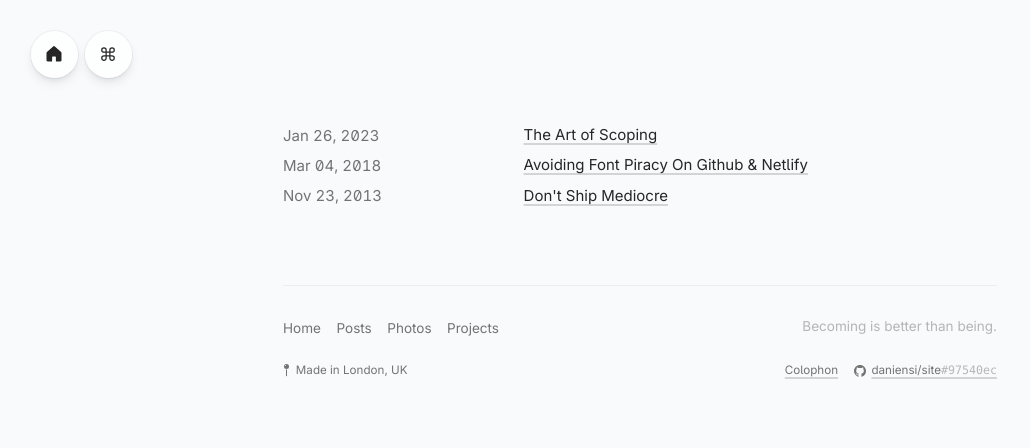
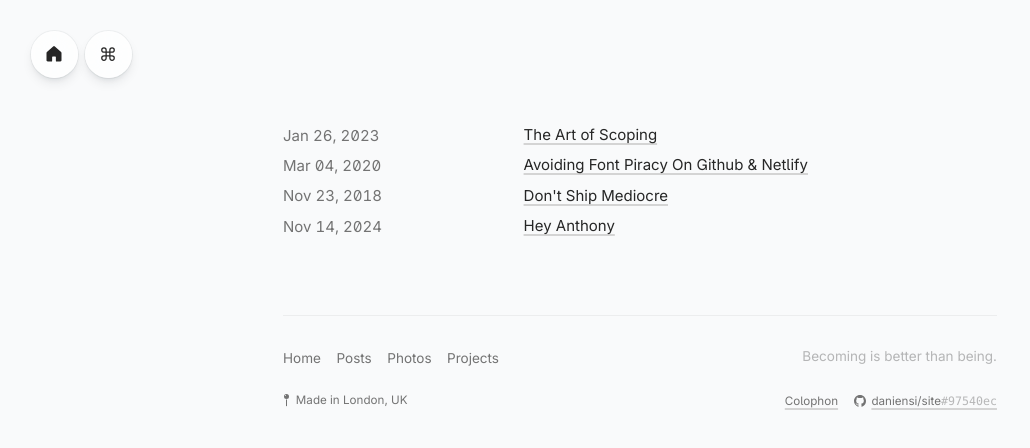
Before and after one commit to DaniEnsi/site, a Next.js app: page /posts in a window 1280 px wide. Shown: the top 448 px of the page, without its empty margins (0-1030 px from the left). Built offline with nearby package versions, Linux system fonts and the light colour scheme; what tailwindcss-touch would draw is missing.

Commit message:
Update constants.ts

```diff
--- a/constants.ts
+++ b/constants.ts
@@ -36,7 +36,7 @@ export const posts = [
   {
     title: "Avoiding Font Piracy On Github & Netlify",
     slug: "avoiding-font-piracy-github-netlify",
-    publishedDate: "2018-03-05T00:00:00.000+01:00",
+    publishedDate: "2020-03-05T00:00:00.000+01:00",
     coverUrl: null,
     coverAlt: null,
     metaDescription: "After reading How Github became the web's largest font piracy site (and how to fix it) I was wondering how I can avoid uploading/publishing font files on Github",
@@ -46,12 +46,22 @@ export const posts = [
   {
     title: "Don't Ship Mediocre",
     slug: "dont-ship-mediocre",
-    publishedDate: "2013-11-23T12:00:00.000+02:00",
+    publishedDate: "2018-11-23T12:00:00.000+02:00",
     coverUrl: null,
     coverAlt: null,
-    metaDescription: "I wrote this post about 10 years ago. I wanted to include it as I still very much stand by it. Living by principle and all that.",
+    metaDescription: "I wrote this post about 5 years ago. I wanted to include it as I still very much stand by it. Living by principle and all that.",
     tags: null,
-    body: "<Note>\n  I wrote this post about 10 years ago. I wanted to include it as I still very much stand by it. Living by principle and all that.\n</Note>\n\nIn the last couple of weeks, I have made quite a bit of experience when it comes to shipping projects and designs. Today I want to share one of the lessons I've learned from doing that.\n\n> Don't ship mediocre.\n\nExplanation needed?\n\nIf you know that something about your design could be executed better, __then change it__. There is no excuse for not doing it.\n\nI often find myself ignoring bugs or things I could do better: I just want to ship the project and disregard some of the small things – details I could present better; mostly because motivation or time is lacking.\n\nBut finally, as a designer, you always have to try to get the best out of every project, because everything you do represents – and defines you."
+    body: "<Note>\n  I wrote this post about 5 years ago. I wanted to include it as I still very much stand by it. Living by principle and all that.\n</Note>\n\nIn the last couple of weeks, I have made quite a bit of experience when it comes to shipping projects and designs. Today I want to share one of the lessons I've learned from doing that.\n\n> Don't ship mediocre.\n\nExplanation needed?\n\nIf you know that something about your design could be executed better, __then change it__. There is no excuse for not doing it.\n\nI often find myself ignoring bugs or things I could do better: I just want to ship the project and disregard some of the small things – details I could present better; mostly because motivation or time is lacking.\n\nBut finally, as a designer, you always have to try to get the best out of every project, because everything you do represents – and defines you."
+  },
+  {
+    title: "Hey Anthony",
+    slug: "hey-anthony",
+    publishedDate: "2024-11-14T12:00:00.000+02:00",
+    coverUrl: null,
+    coverAlt: null,
+    metaDescription: "If you see this you found my Blog :)",
+    tags: null,
+    body: "This Post is for Anthony Sistilli :)"
   }
 ];
 
```
